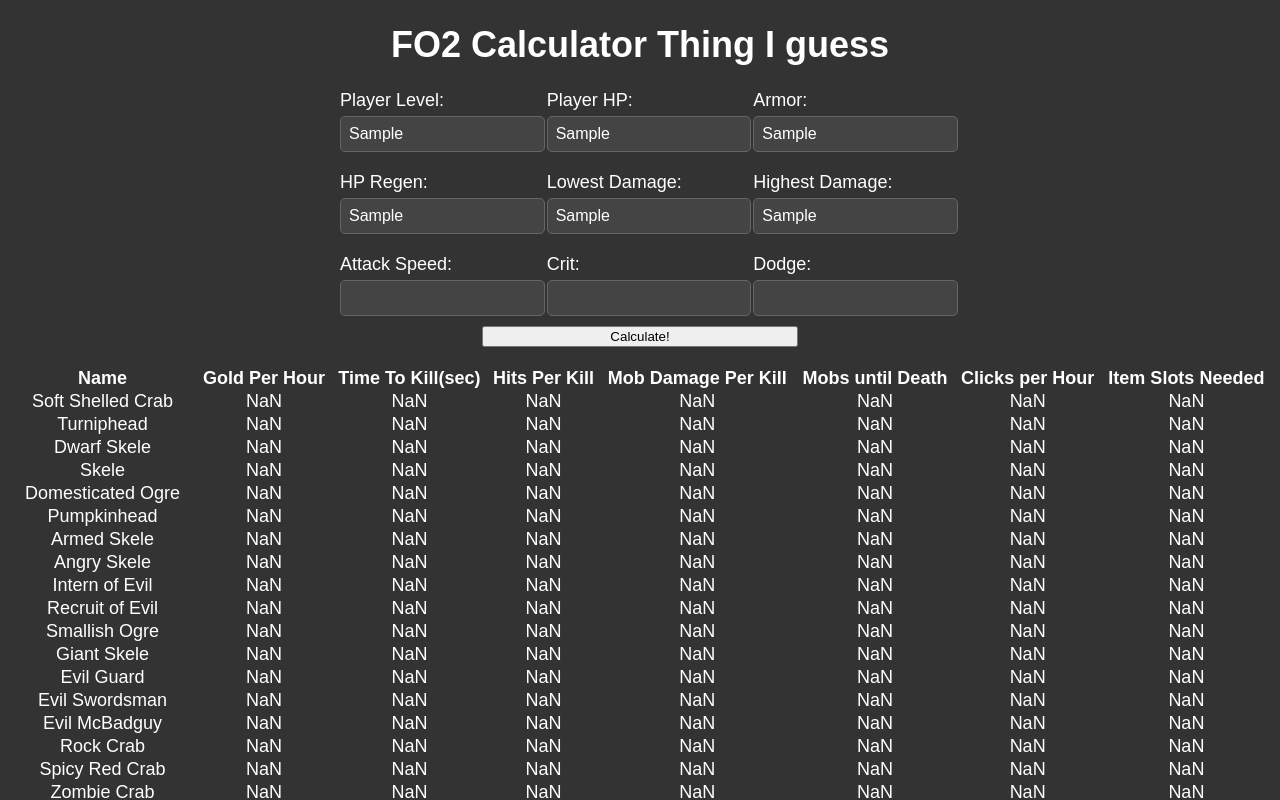
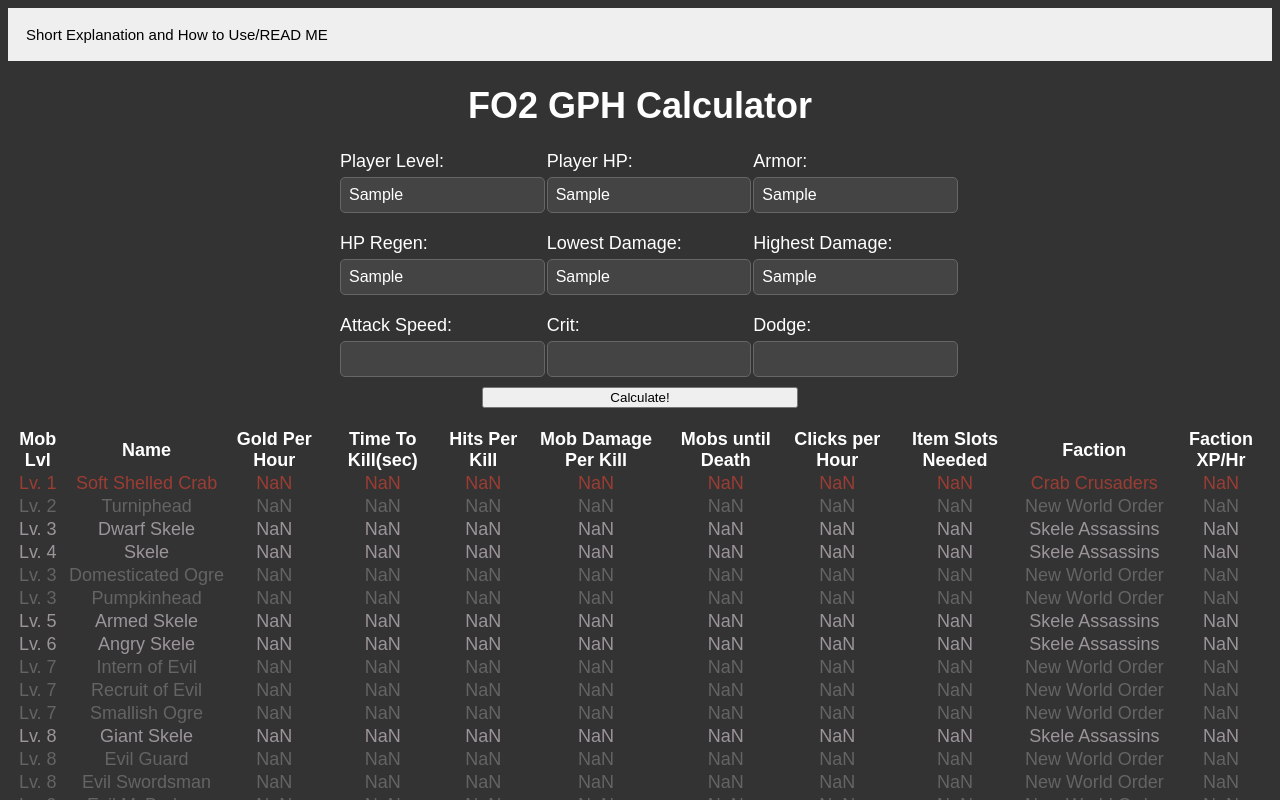
Before and after one commit to Pedro-Ba/Pedro-Ba.github.io, a plain HTML site: page FO2GPHCalc/index.html in a window 1280 px wide. Both pictures are taken after typing "Sample", "Sample", "Sample", "Sample", "Sample", "Sample" into the empty fields and a click on the button "Calculate!". Shown: the top 800 px of the page. Drawn offline with Linux system fonts and the light colour scheme.

Commit message:
feat: colors, small explanation, remove favicon.ico request

```diff
--- a/FO2GPHCalc/index.html
+++ b/FO2GPHCalc/index.html
@@ -3,7 +3,8 @@
     <head>
         <meta charset="UTF-8">
         <meta name="viewport" content="width=device-width, initial-scale=1.0">
-        <title>FO2 Gold Calculator</title>
+        <title>FO2 Gold per Hour Calculator</title>
+            <link rel="icon" href="data:,">
         <style>
             body {
                 background-color: #333333;
@@ -48,16 +49,56 @@
                 display: grid;
             }
             table {
-                 width: 100%;
+                width: 100%;
                 border-collapse: collapse;
                 margin-top: 20px; /* Optional spacing for the table */
                 text-align: center;
             }
+            .collapsible {
+                cursor: pointer;
+                padding: 18px;
+                width: 100%;
+                border: none;
+                text-align: left;
+                outline: none;
+                font-size: 15px;
+            }
 
+            .active,
+            .collapsible:hover {
+                background-color: #555;
+            }
+
+            .content {
+                padding: 0 18px;
+                max-height: 0;
+                overflow: hidden;
+                transition: max-height 0.2s ease-out;
+            }
         </style>
     </head>
     <body>
-        <h1>FO2 Calculator Thing I guess</h1>
+        <button class="collapsible">Short Explanation and How to Use/READ ME</button>
+        <div class="content">
+            <p>Hello! This is a calculator for FO2 that will tell you the (rough) expected Gold Per Hour of a mob. Here's a short explanation of how and what you need to input that isn't obvious:</p>
+
+            <p>The crit and dodge values should be as they are written in game. So dodge should be "13.49", and crit should be "48.39". No % signs. No 0.2349. The same goes for attack speed; 2.4, 3.0, etc.</p>
+
+            <p>"HP Regen" isn't really a value, and is something I'm still testing. Use whatever green number pops up above your head between mob fights. If you're using a self-healing buff, just set this to some random stupid value. The purpose of this variable was to get an idea of which mobs are more "afk"/brainless, and wouldn't need me to keep popping HP pots to stay alive, but I'm still not sure if I want it or not.</p>
+
+            <p>All stats used should be after buffing yourself, obviously.</p>
+
+            <p>GPH values are estimates. They assume a lot of unrealistic stuff - basically 0 downtime between clicking a new enemy after the previous one has died, no time spent going to the shop to sell the items, no time spent looting. Consider them "extreme upper bounds" and apply common sense; if a mob has an unrealistically high GPH but it's got something like 700 item slots needed, it's probably going to be worse than a mob with similar gph who needs only 300 slots, for example.</p>
+
+            <p>If you want a feature or have any questions, you can reach out to me on Discord or whatever. If this is out of date because new mobs have been added or you've found a bug, please also reach out to me. </p>
+
+            <p>If you are interested in how the calculation is being done, why I don't use DPS, random mathematical bullshit, and why this doesn't have skills in it yet, you can also contact me to ask. I might write a button or a page just for that later but I'm kinda lazy right now. Also, yes, I know it's ugly, I'll work on that later. Front-end is not my passion and the code is really messy since it was just a proof of concept. I'll work on it slowly.</p>
+
+            <p>Thanks for using this small project and happy grinding!</p>
+
+        </div>
+
+        <h1>FO2 GPH Calculator</h1>
         <div class="player-stats">
             <div>
                 <label for="Player Level">Player Level:</label>
@@ -101,6 +142,24 @@
         </div>
         <div id="response">
         </div>
+
         <script src="./main.js"></script>
+
+        <script>
+            var coll = document.getElementsByClassName("collapsible");
+            var i;
+
+            for (i = 0; i < coll.length; i++) {
+                coll[i].addEventListener("click", function () {
+                    this.classList.toggle("active");
+                    var content = this.nextElementSibling;
+                    if (content.style.maxHeight) {
+                        content.style.maxHeight = null;
+                    } else {
+                        content.style.maxHeight = content.scrollHeight + "px";
+                    }
+                });
+            }
+        </script>
     </body>
 </html>
--- a/FO2GPHCalc/main.js
+++ b/FO2GPHCalc/main.js
@@ -36,6 +36,21 @@ let BOSSLIST = [
     "Grave",
     "Tombstone"
 ];
+
+const factionColors = {
+  "Neutral": "rgb(255, 255, 255)",
+  "New World Order": "rgb(100, 100, 100)",
+  "Crab Crusaders": "rgb(156, 61, 52)",
+  "Skele Assassins": "rgb(156, 149, 154)",
+  "Miner Collective": "rgb(248, 219, 27)",
+  "Obsidian Brotherhood": "rgb(180, 130, 81)",
+  "Legion of the Dead": "rgb(61, 15, 141)",
+  "Martian Marauders": "rgb(0, 246, 1)",
+  "Forest Fellowship": "rgb(57, 83, 45)",
+  "Glacier Union": "rgb(106, 185, 227)",
+  "Echoes of the Deep": "rgb(172, 212, 193)",
+  "Lost Vanguard": "rgb(103, 88, 52)"
+};
 //I really need to make this a tiny bit better. Grave and Tombstone ain't even bosses, these are fucking veins. Isn't there a "only hurtable by Pickaxe" variable? Fucks sake.
 //Elder and Lord are not actually bosses but they are not farmable due to low amount.
 let allMobs = [];
@@ -112,23 +127,24 @@ async function calculatesStuff(){
     const crit = parseFloat(document.getElementById('Crit').value)/100;
     const dodge = parseFloat(document.getElementById('Dodge').value)/100;
     const avgDmgPerHit = (lowestDmg + highestDmg)/2;
-    console.log('Player Level:', playerLevel);
-    console.log('Player HP:', playerHP);
-    console.log('Armor:', armor);
-    console.log('HP Regen:', hpRegen);
-    console.log('Lowest Damage:', lowestDmg);
-    console.log('Highest Damage:', highestDmg);
-    console.log('Attack Speed:', attackSpd);
-    console.log('Crit:', crit);
-    console.log('Dodge:', dodge);
+//  console.log('Player Level:', playerLevel);
+//  console.log('Player HP:', playerHP);
+//  console.log('Armor:', armor);
+//  console.log('HP Regen:', hpRegen);
+//  console.log('Lowest Damage:', lowestDmg);
+//  console.log('Highest Damage:', highestDmg);
+//  console.log('Attack Speed:', attackSpd);
+//  console.log('Crit:', crit);
+//  console.log('Dodge:', dodge);
 ;
     if (allMobs.length == 0) allMobs = await populateMobs();
 
-    console.log(allMobs); //we have all mobs.
+    //console.log(allMobs); //we have all mobs.
 
     let mobAndGold = [];
     //each object of array contains id, name, desc?, HEALTH OBV, level, goldMax, goldMin, atkSpeed, dmgMin, dmgMax, some other worthless stuff; then the important part, numSpawns, spawnTimeSec, DROPS.
-    const timingWindow = 3600;
+    const timingWindow = 3600; //Effectively the total time, in seconds. 3600 seconds is just 1 hour.
+
     for (mob of allMobs){
         let estimatedClicks = 0;
         //calculate mob gold
@@ -171,6 +187,7 @@ async function calculatesStuff(){
             estimatedClicks += 1 * dropRate * drop['count'];
         }
         let totalGoldPerHour = rawGoldKillPerHour + goldFromDrops;
+        let factionXPHour = mobsPerHour * mob['factionXp'];
         //console.log(`${mob['name']} TTK: ${mobTTK}. Total mobs killed per hour: ${timingWindow/mobTTK}. Gold per hour, no items: ${rawGoldKillPerHour}. Gold just from items: ${goldFromDrops}. Total Gold per Hour: ${totalGoldPerHour}`);
         //calculate mob dmg
         let mobDmgAvg = (mob['dmgMin'] + mob['dmgMax']) / 2;
@@ -187,6 +204,7 @@ async function calculatesStuff(){
 
         //push all info to array
         mobAndGold.push({
+            "lvl": `Lv.  ${mob['level']}`,
             "name": mob['name'],
             "GPH": totalGoldPerHour.toFixed(2),
             "TTK": mobTTK.toFixed(2),
@@ -194,7 +212,9 @@ async function calculatesStuff(){
             "MobDPK": mobDmgPerKill.toFixed(2),
             "Mobs until death": mobsUntilPlayerDies,
             "Clicks per Hour": estimatedClicks.toFixed(2),
-            "Item Slots Needed": totalItemSlotsNeeded.toFixed(2)
+            "Item Slots Needed": totalItemSlotsNeeded.toFixed(2),
+            "Faction": mob['faction']['name'],
+            "Faction XP/Hr": factionXPHour.toFixed(2)
         });
     }
     let sortedMobAndGold = mobAndGold.sort((a, b) => b.GPH - a.GPH);
@@ -207,7 +227,7 @@ async function calculatesStuff(){
     table.classList.add('mob-table');
     const thead = document.createElement('thead');
     const headerRow = document.createElement('tr');
-    const headers = ['Name', 'Gold Per Hour', 'Time To Kill(sec)', 'Hits Per Kill', 'Mob Damage Per Kill', 'Mobs until Death', 'Clicks per Hour', 'Item Slots Needed']
+    const headers = ['Mob Lvl', 'Name', 'Gold Per Hour', 'Time To Kill(sec)', 'Hits Per Kill', 'Mob Damage Per Kill', 'Mobs until Death', 'Clicks per Hour', 'Item Slots Needed', 'Faction', 'Faction XP/Hr'];
     headers.forEach(header => {
         const th = document.createElement('th');
         th.textContent = header;
@@ -218,6 +238,10 @@ async function calculatesStuff(){
     const tbody = document.createElement('tbody');
     sortedMobAndGold.forEach(sortedItem => {
         const row = document.createElement('tr');
+
+        const levelCell = document.createElement('td');
+        levelCell.textContent = sortedItem.lvl;
+        row.appendChild(levelCell);
 
         const nameCell = document.createElement('td');
         nameCell.textContent = sortedItem.name;
@@ -251,6 +275,16 @@ async function calculatesStuff(){
         itemSlotsNeededCell.textContent = sortedItem['Item Slots Needed'];
         row.appendChild(itemSlotsNeededCell);
 
+        const factionNameCell = document.createElement('td');
+        factionNameCell.textContent = sortedItem['Faction'];
+        row.appendChild(factionNameCell);
+
+        const factionXpPrHrCell = document.createElement('td');
+        factionXpPrHrCell.textContent = sortedItem['Faction XP/Hr'];
+        row.appendChild(factionXpPrHrCell);
+
+        row.style.color = factionColors[sortedItem['Faction']] || 'white';
+
         tbody.appendChild(row);
     });
 
```
